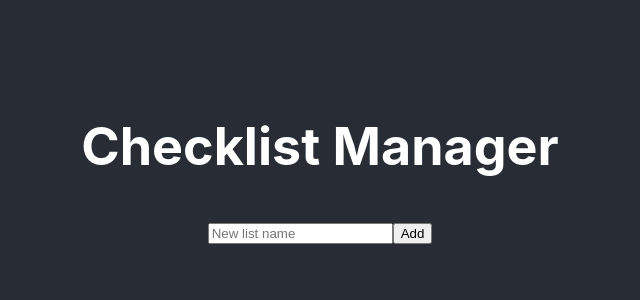
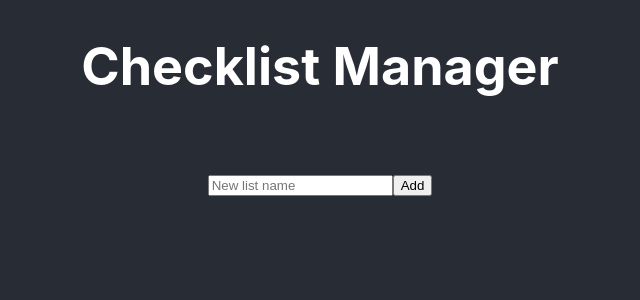
Before and after one commit to lukask-dev/ChecklistManager, a React (Create React App) app in the folder checklist-manager/: page / in a window 1280 px wide. Shown: the top 300 px of the page, without its empty margins (320-960 px from the left). Built offline with nearby package versions, Linux system fonts and the light colour scheme.

Commit message:
List view, WIP

```diff
--- a/checklist-manager/package.json
+++ b/checklist-manager/package.json
@@ -12,6 +12,7 @@
     "@types/react-dom": "^18.2.7",
     "react": "^18.2.0",
     "react-dom": "^18.2.0",
+    "react-router-dom": "^6.15.0",
     "react-scripts": "5.0.1",
     "typescript": "^4.9.5",
     "web-vitals": "^2.1.4"
--- a/checklist-manager/src/App.css
+++ b/checklist-manager/src/App.css
@@ -10,10 +10,16 @@
   color: white;
 }
 
-.App-link {
+.AppContent-link {
   color: #61dafb;
 }
 
 .AppContent {
-  margin-top: 10vh;
+  margin-top: 4vh;
+  width: 15em;
 }
+
+.AppTitle {
+  text-decoration: none;
+  color: white;
+}
--- a/checklist-manager/src/App.tsx
+++ b/checklist-manager/src/App.tsx
@@ -1,20 +1,17 @@
+import React from 'react';
 import './App.css';
-import ListOverview from './components/ListOverview';
+import { BrowserRouter as Router, Routes, Route } from 'react-router-dom';
+import Home from './pages/Home';
 
 function App() {
 
   return (
-    <div className="App">
-      <div className='AppContent'>
-        <header>
-          <h1>Checklist Manager</h1>
-        </header>
-        <main>
-          <ListOverview />
-        </main>
-      </div>
-    </div>
-  );
+    <Router>
+      <Routes>
+        <Route path="/" element={<Home />} />
+      </Routes>
+    </Router>
+  )
 }
 
 export default App;
--- a/checklist-manager/src/components/ListOverview.tsx
+++ b/checklist-manager/src/components/ListOverview.tsx
@@ -1,29 +1,16 @@
-import React, { useEffect, useState } from 'react';
+import React, { FC, useState } from 'react';
 import '../App.css';
-import ListButton from './ListButton';
+import ListOverviewButton from './ListOverviewButton';
 
-const ListOverview: React.FC = () => {
-    const [listNames, setListNames] = useState<string[]>([]);
+interface ListOverviewProps {
+    listNames: string[];
+    setListNames: React.Dispatch<React.SetStateAction<string[]>>;
+    setParamInNavigation: (paramName: string, paramValue: string) => void;
+}
+
+const ListOverview: FC<ListOverviewProps> = ({ listNames, setListNames, setParamInNavigation }) => {
+
     const [newListName, setNewListName] = useState<string>('');
-
-    // read list names
-    useEffect(() => {
-        const readListNames = localStorage.getItem('listNames');
-        if (readListNames) {
-            const parsedArray = JSON.parse(readListNames);
-            if (Array.isArray(parsedArray) && parsedArray.length > 0) {
-                setListNames(parsedArray);
-            }
-        }
-    }, []);
-
-    // save list names
-    useEffect(() => {
-        const value = JSON.stringify(listNames);
-        if (value) {
-            localStorage.setItem('listNames', value);
-        }
-    }, [listNames]);
 
     const addList = () => {
         if (newListName.trim() !== '') {
@@ -33,27 +20,26 @@ const ListOverview: React.FC = () => {
     };
 
     const deleteList = (index: number) => {
-        setListNames((prevTasks) => {
-            const updatedTasks = prevTasks.filter((_, i) => i !== index);
-            return updatedTasks;
+        setListNames((prevList) => {
+            const updatedList = prevList.filter((_, i) => i !== index);
+            return updatedList;
         });
     };
 
     const openList = (index: number) => {
-        console.log('Open!');
+        setParamInNavigation('list', index.toString());
     };
 
     return (
         <div>
             {listNames.map((listName, index) => (
-                <ListButton listName={listName} index={index} onOpenCallback={openList} onDeleteCallback={deleteList} key={index} />
+                <ListOverviewButton listName={listName} index={index} onOpenCallback={openList} onDeleteCallback={deleteList} key={index} />
             ))}
             <input
                 type="text"
                 placeholder="New list name"
                 value={newListName}
-                onChange={(e) => setNewListName(e.target.value)}
-            />
+                onChange={(e) => setNewListName(e.target.value)} />
             <button onClick={addList}>Add</button>
         </div>
     );
--- a/checklist-manager/src/components/ListButton.tsx
+++ b/checklist-manager/src/components/ListOverviewButton.tsx
@@ -7,7 +7,7 @@ interface ListButtonProps {
     onDeleteCallback: (index: number) => void;
 }
 
-const ListButton: FC<ListButtonProps> = ({ listName, index, onOpenCallback, onDeleteCallback }) => {
+const ListOverviewButton: FC<ListButtonProps> = ({ listName, index, onOpenCallback, onDeleteCallback }) => {
     return (
         <div style={{ display: 'flex', justifyContent: 'space-between' }}>
             <button style={{ width: '80%' }} onClick={() => onOpenCallback(index)}>{listName}</button>
@@ -16,4 +16,4 @@ const ListButton: FC<ListButtonProps> = ({ listName, index, onOpenCallback, onDe
     );
 }
 
-export default ListButton;
+export default ListOverviewButton;
--- /dev/null
+++ b/checklist-manager/src/components/TodoListTask.tsx
@@ -0,0 +1,15 @@
+import React, { FC } from 'react';
+
+interface TodoListTaskProps {
+    name: string;
+}
+
+const TodoListTask: FC<TodoListTaskProps> = ({ name }) => {
+    return (
+        <div>
+            {name}
+        </div>
+    );
+}
+
+export default TodoListTask;
--- /dev/null
+++ b/checklist-manager/src/components/TodoListView.tsx
@@ -0,0 +1,49 @@
+import React, { FC, useEffect, useState } from 'react';
+import TodoListTask from './TodoListTask';
+
+interface TodoListViewProps {
+    listIndex: number;
+    listName: string;
+}
+
+interface TaskData {
+    name: string;
+    isCompleted: boolean;
+}
+
+const TodoListView: FC<TodoListViewProps> = ({ listIndex, listName }) => {
+    const [tasks, setTasks] = useState<TaskData[]>([]);
+    const localStorageKeyForTasks = 'tasks' + listIndex.toString();
+
+    // read tasks
+    useEffect(() => {
+        const readTasks = localStorage.getItem(localStorageKeyForTasks);
+        if (readTasks) {
+            const parsedArray = JSON.parse(readTasks);
+            if (Array.isArray(parsedArray) && parsedArray.length > 0) {
+                setTasks(parsedArray);
+            }
+        }
+    }, [localStorageKeyForTasks]);
+
+    // save tasks
+    useEffect(() => {
+        const value = JSON.stringify(tasks);
+        if (value) {
+            localStorage.setItem(localStorageKeyForTasks, value);
+        }
+    }, [tasks]);
+
+    return (
+        <div>
+            <h2>{listName}</h2>
+
+            {tasks.map((taskData, index) => (
+                <TodoListTask name={taskData.name} key={index} />
+            ))}
+
+        </div>
+    );
+}
+
+export default TodoListView;
--- /dev/null
+++ b/checklist-manager/src/pages/Home.tsx
@@ -0,0 +1,75 @@
+import React, { useEffect, useState } from 'react';
+import { useNavigate, useLocation, Link } from 'react-router-dom';
+import ListOverview from '../components/ListOverview';
+import TodoListView from '../components/TodoListView';
+const Home = () => {
+
+    const location = useLocation();
+    const navigate = useNavigate();
+    const searchParams = new URLSearchParams(location.search);
+    var listIndex = readIndexParam();
+
+    const [listNames, setListNames] = useState<string[]>([]);
+
+    const localStorageKeyForListNames = 'listNames';
+
+    // read list names
+    useEffect(() => {
+        const readListNames = localStorage.getItem(localStorageKeyForListNames);
+        if (readListNames) {
+            const parsedArray = JSON.parse(readListNames);
+            if (Array.isArray(parsedArray) && parsedArray.length > 0) {
+                setListNames(parsedArray);
+            }
+        }
+    }, []);
+
+    // save list names
+    useEffect(() => {
+        const value = JSON.stringify(listNames);
+        if (value) {
+            localStorage.setItem(localStorageKeyForListNames, value);
+        }
+    }, [listNames]);
+
+    function readIndexParam(): number {
+        if (searchParams.has('list')) {
+            const pageParam = searchParams.get('list');
+            const number = parseInt(pageParam || '');
+            if (Number.isInteger(number) && number >= 0) {
+                return number;
+            }
+        }
+        return -1;
+    }
+
+    const setParamInNavigation = (paramName: string, paramValue: string) => {
+        const searchParams = new URLSearchParams(location.search);
+        searchParams.set(paramName, paramValue);
+        navigate(`${location.pathname}?${searchParams.toString()}`);
+    }
+
+    return (
+        <div className="App">
+
+            <header>
+                <Link to="/" className='AppTitle'>
+                    <h1>Checklist Manager</h1>
+                </Link>
+            </header>
+
+            <main>
+                <div className='AppContent'>
+                    {listIndex === -1 ? (
+                        <ListOverview listNames={listNames} setListNames={setListNames} setParamInNavigation={setParamInNavigation} />
+                    ) : (
+                        <TodoListView listIndex={listIndex} listName={listNames[listIndex]} />
+                    )}
+                </div>
+            </main>
+
+        </div>
+    );
+};
+
+export default Home;
--- /dev/null
+++ b/package.json
@@ -0,0 +1,5 @@
+{
+  "dependencies": {
+    "react-router-dom": "^6.15.0"
+  }
+}
```
Also changed, not shown: checklist-manager/src/components/ItemAdder.tsx (added, +31 -0 lines), 2 other files (tests, documents, lock files or other folders).
